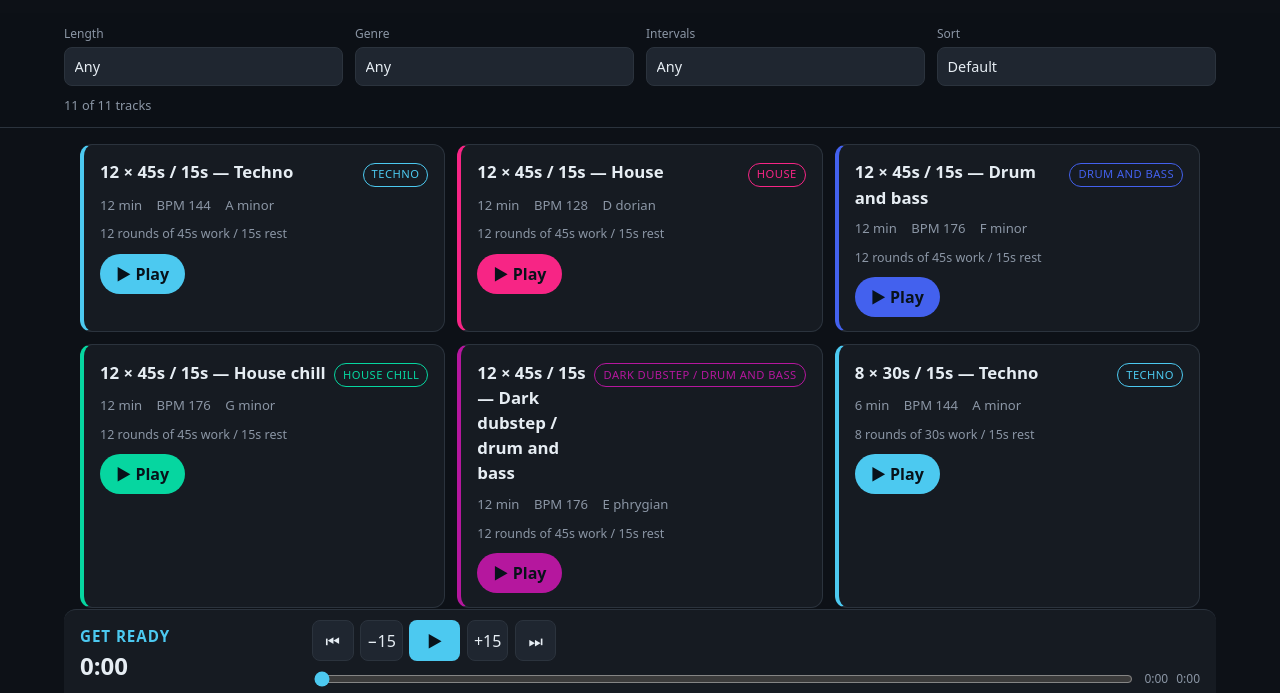
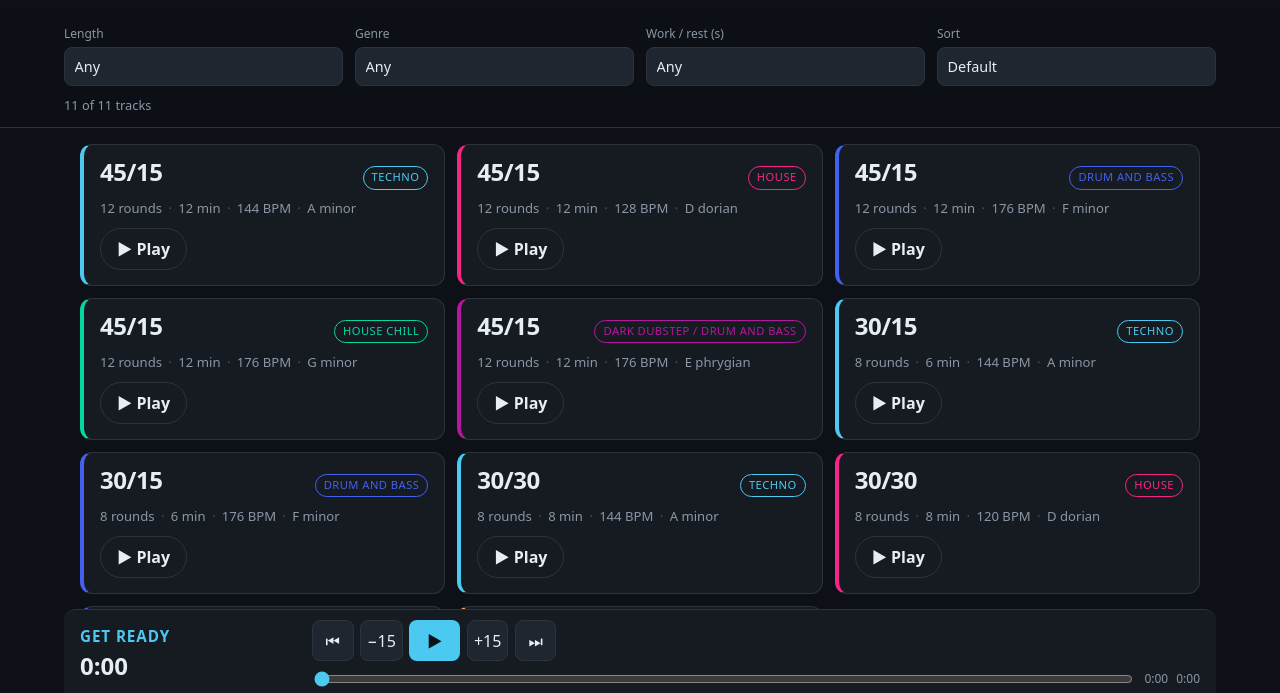
Before and after one commit to martinctc/interval-tracks, a plain HTML site: page index.html in a window 1280 px wide. Shown: the part 93-786 px from the top of the page. Drawn offline with Linux system fonts and the light colour scheme.

Commit message:
Card redesign: the shape is the heading, and every fact appears once
The heading was '12 x 45s / 15s -- Techno', whose genre the chip beside it also
showed, over a subtitle restating the interval and round count in prose. The
now-playing bar then printed the genre a third time. Now: 45/15 as the heading,
genre in the chip, rounds/length/tempo/key on one unlabelled meta line. Bells-only
no longer claims a tempo it does not have, the shape filter lists shapes instead
of discipline names, and the play button is neutral until hovered so the grid
reads as a list rather than a colour chart.

```diff
--- a/app.js
+++ b/app.js
@@ -19,16 +19,6 @@ const tCur = document.getElementById('t-cur');
 const tDur = document.getElementById('t-dur');
 const toggleBtn = document.getElementById('toggle');
 const nowEl = document.getElementById('now');
-
-const KIND_LABELS = {
-  hiit: 'HIIT',
-  tabata: 'Tabata',
-  emom: 'EMOM',
-  sprint: 'Sprint',
-  long: 'Long',
-  bells: 'Bells',
-  custom: 'Custom',
-};
 
 const state = {
   tracks: [],
@@ -67,7 +57,11 @@ async function init() {
     : '';
 
   populateSelect('f-genre', unique(state.tracks.map((t) => t.styleLabel)));
-  populateSelect('f-kind', unique(state.tracks.map((t) => t.structure.kind)), KIND_LABELS);
+  // Built from the shapes actually present, not from a table of preset names. It
+  // used to list the catalogue's `kind` values, which named training disciplines
+  // ("HIIT", "Tabata", "Sprint") — the opposite of what D2 asks for, and not what
+  // the cards show. If a preset's intervals ever change, this follows.
+  populateSelect('f-kind', unique(state.tracks.map(shapeLabel)));
 
   for (const id of ['f-duration', 'f-genre', 'f-kind', 'f-sort']) el(id).addEventListener('change', apply);
   wirePlayer();
@@ -105,7 +99,7 @@ function apply() {
     if (duration === 'mid' && (t.durationSec < 600 || t.durationSec >= 1200)) return false;
     if (duration === 'long' && t.durationSec < 1200) return false;
     if (genre !== 'all' && t.styleLabel !== genre) return false;
-    if (kind !== 'all' && t.structure.kind !== kind) return false;
+    if (kind !== 'all' && shapeLabel(t) !== kind) return false;
     return true;
   });
 
@@ -123,6 +117,23 @@ function renderGrid() {
   updateActiveCard();
 }
 
+/**
+ * "45/15" — the shape, in seconds, bare.
+ *
+ * The card shows this as its heading, and the filter names it "Work / rest (s)",
+ * so the unit is stated once for the whole page instead of on every card. The
+ * manifest's own `title` ("12 × 45s / 15s — Techno") is the stable identity of a
+ * track and stays as it is; nothing user-facing should print it verbatim, because
+ * it carries the genre that the card already shows in its chip.
+ */
+function shapeLabel(track) {
+  const { workSec, restSec } = track.structure;
+  // The manifest rounds to milliseconds, so whole values print as "45" and a
+  // genuine fraction such as 22.5 survives as "22.5". No unit: the filter that
+  // lists these values is labelled "Work / rest (s)".
+  return restSec > 0 ? `${workSec}/${restSec}` : `${workSec} continuous`;
+}
+
 function cardFor(track) {
   const card = document.createElement('article');
   card.className = 'card';
@@ -133,23 +144,45 @@ function cardFor(track) {
   head.className = 'card-head';
   const title = document.createElement('h2');
   title.className = 'card-title';
-  title.textContent = track.title;
+  title.textContent = shapeLabel(track);
+  // Five cards share the heading "45/15", so a screen reader would hear the same
+  // thing five times over. The genre is visually the chip; here it is for anyone
+  // not looking at it.
+  const forScreen = document.createElement('span');
+  forScreen.className = 'sr-only';
+  forScreen.textContent = `, ${track.styleLabel}`;
+  title.append(forScreen);
   const chip = document.createElement('span');
   chip.className = 'chip';
   chip.textContent = track.styleLabel;
   head.append(title, chip);
 
+  // One line, no labels: every item here is either a number or already reads as
+  // one. The old card also carried `presetSummary` ("12 rounds of 45s work / 15s
+  // rest"), which restated the heading in prose — rounds for a second time and
+  // the interval for a second time.
   const meta = document.createElement('div');
   meta.className = 'card-meta';
-  meta.append(
-    metaItem(`${fmtDuration(track.durationSec)}`, 'length'),
-    metaItem(`BPM ${track.bpm}${track.snapped ? '' : ' (forced)'}`, 'tempo'),
-    track.key ? metaItem(track.key, 'key') : metaItem(`${track.structure.reps} rounds`, 'rounds')
-  );
-
-  const sub = document.createElement('div');
-  sub.className = 'card-sub';
-  sub.textContent = track.presetSummary || track.structure.label;
+  const parts = [`${track.structure.reps} rounds`, fmtDuration(track.durationSec)];
+  // Bells-only has no music engine, so it has no tempo to report. It was showing
+  // "120 BPM forced", which reads as a tempo someone pinned; 120 is only the
+  // nominal bar length the cue arithmetic uses (snap.mjs NOMINAL_BPM).
+  if (track.style !== 'bells-only') {
+    parts.push(`${track.bpm} BPM${track.snapped ? '' : ' forced'}`);
+    if (track.key) parts.push(track.key);
+  }
+  parts.forEach((text, i) => {
+    if (i > 0) {
+      const sep = document.createElement('span');
+      sep.className = 'meta-sep';
+      sep.setAttribute('aria-hidden', 'true');
+      sep.textContent = '·';
+      meta.append(sep);
+    }
+    const item = document.createElement('span');
+    item.textContent = text;
+    meta.append(item);
+  });
 
   const play = document.createElement('button');
   play.className = 'card-play';
@@ -157,15 +190,8 @@ function cardFor(track) {
   play.dataset.play = track.slug;
   play.textContent = '▶ Play';
 
-  card.append(head, meta, sub, play);
+  card.append(head, meta, play);
   return card;
-}
-
-function metaItem(text, label) {
-  const span = document.createElement('span');
-  span.title = label;
-  span.textContent = text;
-  return span;
 }
 
 function wirePlayer() {
@@ -226,7 +252,10 @@ function playTrack(slug) {
   playerEl.hidden = false;
   audio.src = new URL(track.audio.url, document.baseURI).href;
   audio.play().catch(() => {});
-  nowEl.textContent = `${track.title} · ${track.styleLabel}`;
+  // Genre and shape, once each. This used to be `track.title · styleLabel`, which
+// printed "12 × 45s / 15s — Techno · Techno" — the genre twice, because the
+// manifest title already carries it.
+nowEl.textContent = `${track.styleLabel} · ${shapeLabel(track)}`;
   localStorage.setItem('itm.last', track.slug);
   setMediaSession(track);
   updateActiveCard();
@@ -301,9 +330,12 @@ function updateNav() {
 function setMediaSession(track) {
   if (!('mediaSession' in navigator)) return;
   navigator.mediaSession.metadata = new MediaMetadata({
-    title: track.title,
-    artist: 'Interval Tracks',
-    album: track.styleLabel,
+    // Lock screen shows title and artist side by side, so the shape belongs in the
+    // title and the genre in the artist slot — otherwise the two swap places and
+    // "Techno" ends up under "Interval Tracks".
+    title: `${track.styleLabel} · ${shapeLabel(track)}`,
+    artist: `${track.structure.reps} rounds`,
+    album: 'Interval Tracks',
   });
   const handlers = {
     play: () => audio.play(),
--- a/index.html
+++ b/index.html
@@ -30,7 +30,7 @@
         <select id="f-genre"><option value="all">Any</option></select>
       </label>
       <label class="field">
-        <span>Intervals</span>
+        <span>Work / rest (s)</span>
         <select id="f-kind"><option value="all">Any</option></select>
       </label>
       <label class="field">
--- a/styles.css
+++ b/styles.css
@@ -91,7 +91,20 @@ main { max-width: 72rem; margin: 0 auto; padding: 0 1rem; }
 .card.playing { box-shadow: 0 0 0 1px var(--card-accent, var(--accent)) inset; }
 
 .card-head { display: flex; align-items: baseline; justify-content: space-between; gap: 0.5rem; }
-.card-title { margin: 0; font-size: 1.05rem; }
+/*
+ * The card heading is the interval shape ("45/15"), not a sentence. It is the
+ * one thing that makes a column of cards line up, so it gets the size, the
+ * tabular figures that stop 45/15 and 30/15 jittering as the grid reflows, and a
+ * little negative tracking to sit the digits together.
+ */
+.card-title {
+  margin: 0;
+  font-size: 1.5rem;
+  font-weight: 650;
+  letter-spacing: -0.02em;
+  font-variant-numeric: tabular-nums;
+  line-height: 1.1;
+}
 .chip {
   flex: none;
   font-size: 0.7rem;
@@ -102,23 +115,66 @@ main { max-width: 72rem; margin: 0 auto; padding: 0 1rem; }
   border-radius: 999px;
   padding: 0.15rem 0.5rem;
 }
-.card-meta { display: flex; flex-wrap: wrap; gap: 0.4rem 0.9rem; color: var(--muted); font-size: 0.82rem; }
+/* One line of facts, separated by middots rather than labelled pairs: a card
+   that had to explain "length: 12:10" was three times the height for no gain. */
+.card-meta {
+  display: flex;
+  flex-wrap: wrap;
+  align-items: baseline;
+  gap: 0.15rem 0.4rem;
+  color: var(--muted);
+  font-size: 0.82rem;
+  font-variant-numeric: tabular-nums;
+}
 .card-meta b { color: var(--ink); font-weight: 600; }
-.card-sub { color: var(--muted); font-size: 0.78rem; }
+.meta-sep { opacity: 0.45; }
 
+/* Visually hidden, still read: five cards share the heading "45/15". */
+.sr-only {
+  position: absolute;
+  width: 1px;
+  height: 1px;
+  padding: 0;
+  margin: -1px;
+  overflow: hidden;
+  clip: rect(0 0 0 0);
+  white-space: nowrap;
+  border: 0;
+}
+
+/*
+ * Neutral until touched. The button used to take the card's accent colour, which
+ * meant five genres rendered five differently-coloured buttons and the grid read
+ * as a colour chart rather than as a list of choices — while the left border and
+ * the genre chip already say what the colour means. The accent now arrives on
+ * hover, focus and on the card that is playing, so colour marks the thing you are
+ * about to press rather than everything at once.
+ */
 .card-play {
   align-self: flex-start;
   display: inline-flex;
   align-items: center;
   gap: 0.4rem;
-  background: var(--card-accent, var(--accent));
-  color: #08121a;
-  border: 0;
+  background: transparent;
+  color: var(--ink);
+  border: 1px solid var(--line);
   border-radius: 999px;
   padding: 0.5rem 1rem;
   font: inherit;
   font-weight: 700;
   cursor: pointer;
+  transition: background 0.12s ease, border-color 0.12s ease, color 0.12s ease;
+}
+.card:hover .card-play,
+.card-play:focus-visible {
+  background: var(--card-accent, var(--accent));
+  border-color: var(--card-accent, var(--accent));
+  color: #08121a;
+}
+.card.playing .card-play {
+  background: var(--card-accent, var(--accent));
+  border-color: var(--card-accent, var(--accent));
+  color: #08121a;
 }
 .card-play:active { transform: translateY(1px); }
 
```
